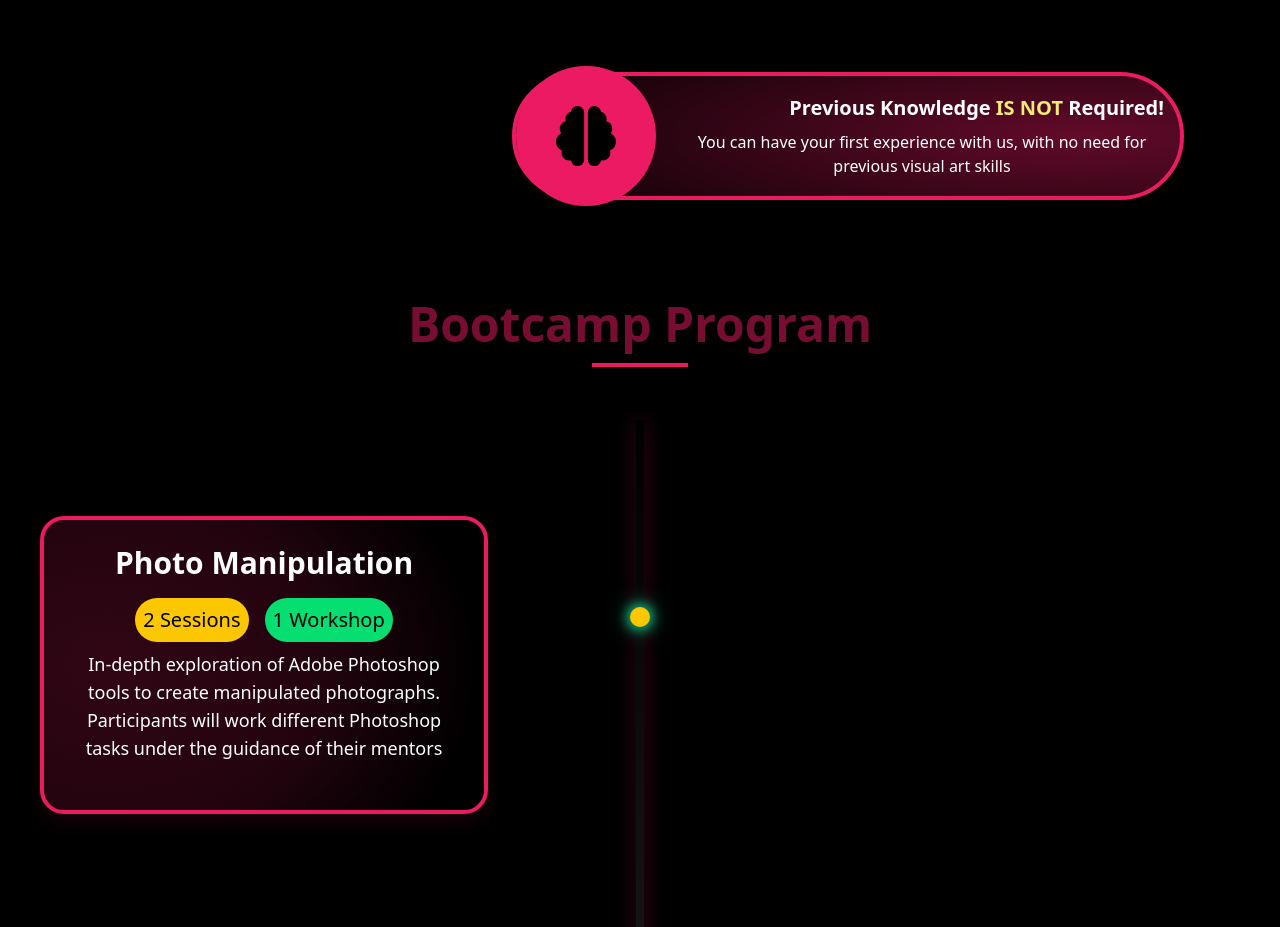
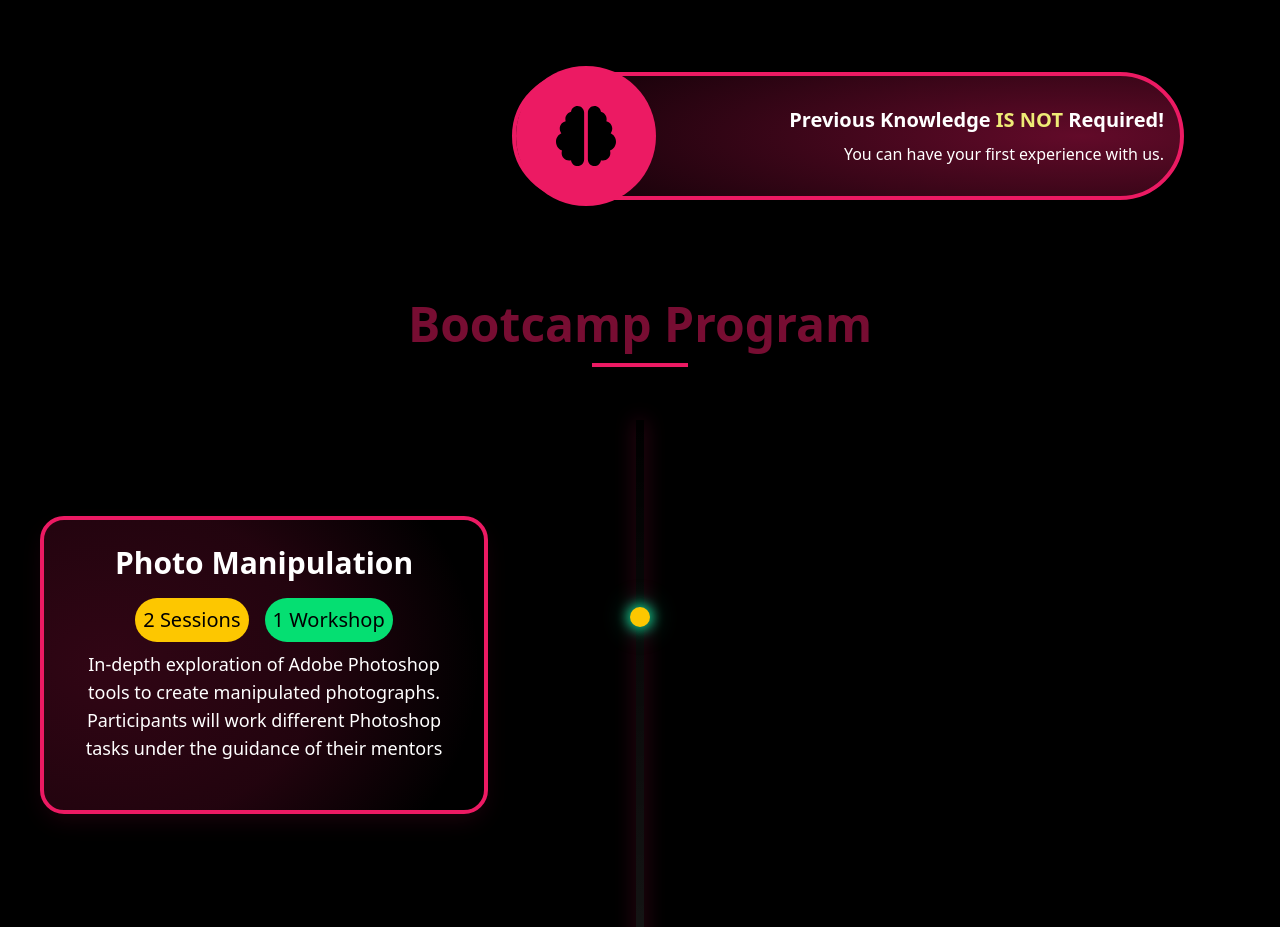
Before and after one commit to YAFFMN/OVAC, a React (Vite) app: page /bootcamp in a window 1280 px wide. Shown: the part 2560-3487 px from the top of the page. Built offline with nearby package versions, Linux system fonts and the light colour scheme.

Commit message:
Update BootcampEligibility.jsx

```diff
--- a/src/Components/BootcampEligibility.jsx
+++ b/src/Components/BootcampEligibility.jsx
@@ -83,8 +83,7 @@ const BootcampEligibility = () => {
             Previous Knowledge <span style={{color: 'var(--main-color-2)'}}>IS NOT</span> Required!
           </>
         }
-        description="You can have your first experience with us, with no
- need for previous visual art skills"
+        description="You can have your first experience with us."
         gradient="radial-gradient(120% 140% at 85% 50%, rgba(236,26,99,0.35) 0%, rgba(236,26,99,0.15) 40%, rgba(236,26,99,0) 70%)"
         textAlign="right"
         Icon={<FaBrain className="text-6xl text-center text-black" />}
```
